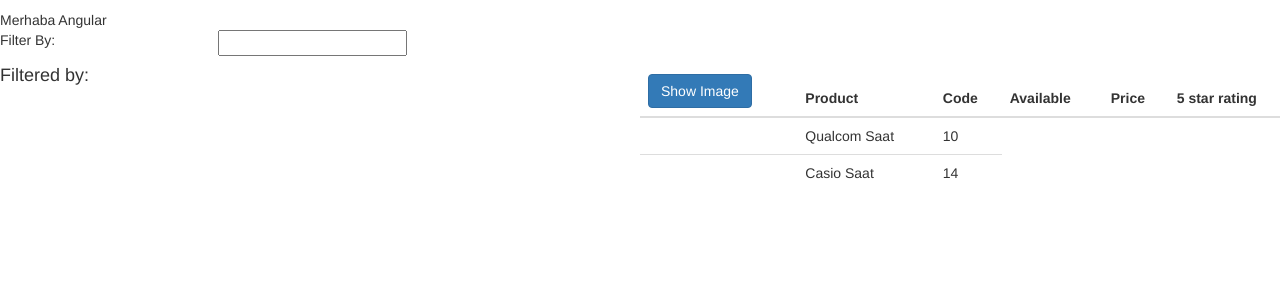
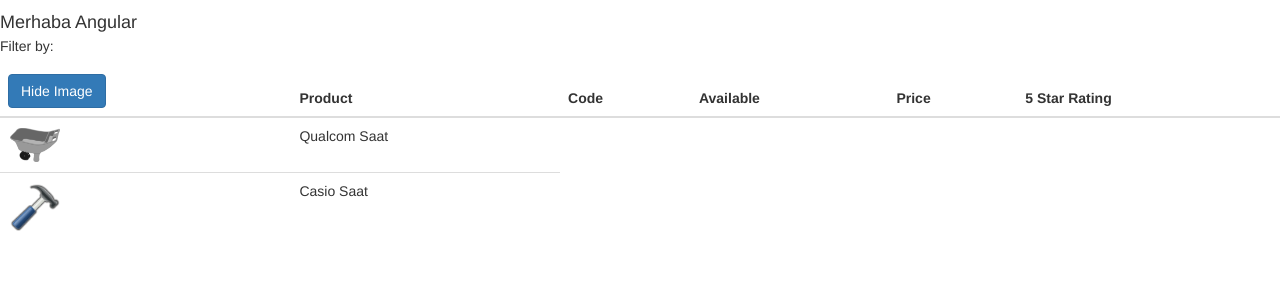
Before and after one commit to EnginKARATAS/angular-with-deborah-kurata, an Angular app in the folder APM-Start/: page / in a window 1280 px wide. Shown: the top 300 px of the page. Built offline with nearby package versions, Linux system fonts and the light colour scheme.

Commit message:
show - hide image in angular+
toggle Image functon allows to change show image property. show image property changes with (click) event to true or false. {{showImage ? 'hide' :  'show'}}

```diff
--- a/APM-Start/src/app/products/product-list.component.html
+++ b/APM-Start/src/app/products/product-list.component.html
@@ -1,44 +1,46 @@
-<div class="card">
-
-  <div class="cart-header">{{pageTitle}}</div>
-
-  <div class="cart-body">
-    <div class="row">
-      <div class="col-md-2">Filter By:</div>
-      <div class="col-md-4">
-        <input type="text" />
+<div class='card'>
+  <div class='card-header'>
+    {{pageTitle}}
+  </div>
+  <div class='card-body'>
+    <div class='row'>
+      <div class='col-md-2'>Filter by:</div>
+      <div class='col-md-4'>
       </div>
     </div>
-    <div class="row">
-      <div class="col-md-6">
-        <div class="h4">
-          <h4>Filtered by:</h4>
     </div>
-      </div>
-      <div class="table-responsive">
-        <table class="table">
+    <div class='table-responsive'>
+
+      <table class='table'
+             *ngIf='products.length'>
         <thead>
           <tr>
             <th>
-                <button class="btn btn-primary">Show Image</button>
+              <button class="btn btn-primary"
+                (click)='toggleImage()'>
+                {{ showImage ? 'Hide' : 'Show' }} Image
+              </button>
             </th>
             <th>Product</th>
             <th>Code</th>
             <th>Available</th>
             <th>Price</th>
-              <th>5 star rating</th>
+            <th>5 Star Rating</th>
           </tr>
         </thead>
-
         <tbody>
           <tr *ngFor='let product of products'>
-                  <td></td>
+            <td>
+              <img *ngIf='showImage'
+                   [src]='product.imageUrl'
+                   [title]='product.productName'
+                   [style.width.px]='imageWidth'
+                   [style.margin.px]='imageMargin'>
+            </td>
             <td>{{product.productName}}</td>
-                  <td>{{product.quantityPerUnit}}</td>
+
           </tr>
         </tbody>
       </table>
     </div>
   </div>
-  </div>
-</div>
--- a/APM-Start/src/app/products/product-list.component.ts
+++ b/APM-Start/src/app/products/product-list.component.ts
@@ -1,22 +1,33 @@
 import { Component } from "@angular/core";
 
 @Component({
-    selector:"pm-products",
-    templateUrl:"./product-list.component.html"
+    selector: "pm-products",
+    templateUrl: "./product-list.component.html"
 })
 
-export class ProductListComponent{
-    pageTitle:string = "Merhaba Angular";
+export class ProductListComponent {
+    pageTitle: string = "Merhaba Angular";
+    showImage: boolean = true;
+    imageWidth: number = 50;
+    imageMargin: number = 2;
+
     products: any[] = [
         {
-            "productId" : 1,
-            "productName" : "Qualcom Saat",
-            "quantityPerUnit" : 10
+            "productId": 1,
+            "productName": "Qualcom Saat",
+            "quantityPerUnit": 10,
+            "imageUrl": "assets/images/garden_cart.png"
         },
         {
-            "productId" : 2,
-            "productName" : "Casio Saat",
-            "quantityPerUnit" : 14
+            "productId": 2,
+            "productName": "Casio Saat",
+            "quantityPerUnit": 14,
+            "imageUrl": "assets/images/hammer.png"
+
         }
     ]
+
+    toggleImage(): void {
+        this.showImage = !this.showImage;
+    }
 }
```
Lines whose indentation alone changed are shown as unchanged.
